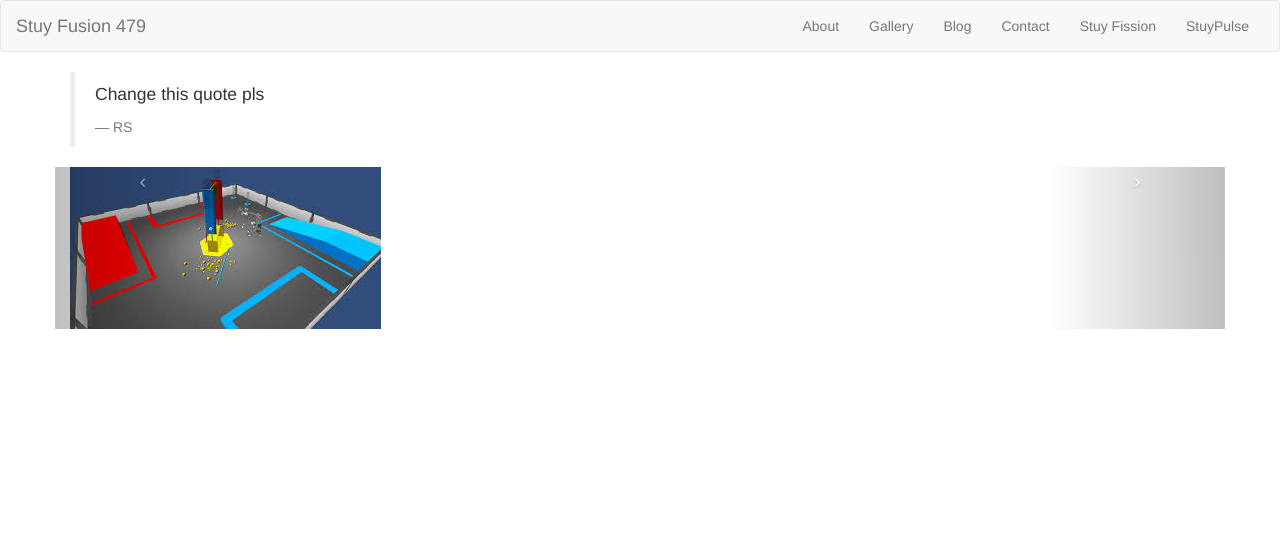
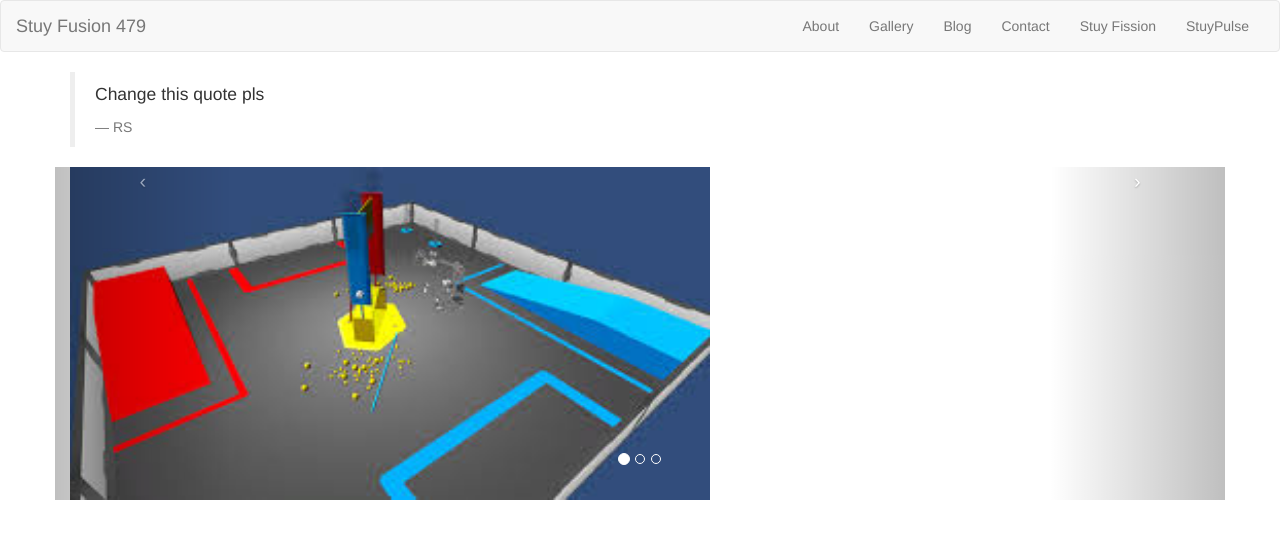
Before and after one commit to stuyfusion/stuyfusion.github.io, a Jekyll site: the page built from index.html, in a window 1280 px wide. Shown: the top 539 px of the page. Built offline with Jekyll 4.4.1, drawn with Linux system fonts in a browser that asks for light colours; nearby versions of some CDN libraries.

Commit message:
Update index.html

```diff
--- a/index.html
+++ b/index.html
@@ -19,9 +19,9 @@ layout: default
   </ol>
   <!-- Items -->
   <div class="carousel-inner" style="width:640px;height:80%">
-    <div class="active item"><img src="images/image1.jpg"  alt="" /></div>
-    <div class="item"><img  src="images/image2.jpg" alt="" /></div>
-    <div class="item"><img  src="images/image3.jpg" alt="" /></div>
+    <div class="active item"><img src="images/image1.jpg"  alt="" style="width:640px;height:80%" /></div>
+    <div class="item"><img  src="images/image2.jpg" alt="" style="width:640px;height:80%"/></div>
+    <div class="item"><img  src="images/image3.jpg" alt=""style="width:640px;height:80%" /></div>
   </div>
   <!-- Navigation -->
   <a class="carousel-control left" href="#myCarousel" data-slide="prev">&lsaquo;</a>
```
